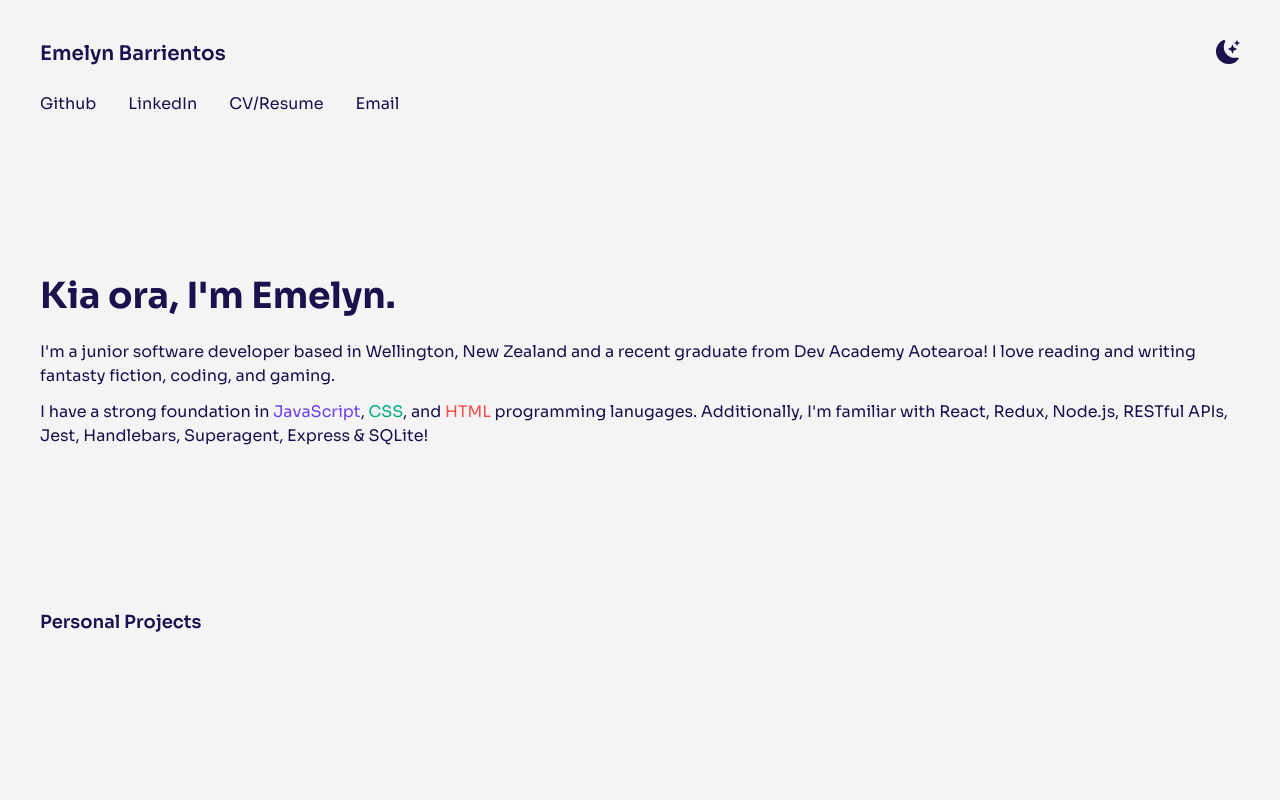
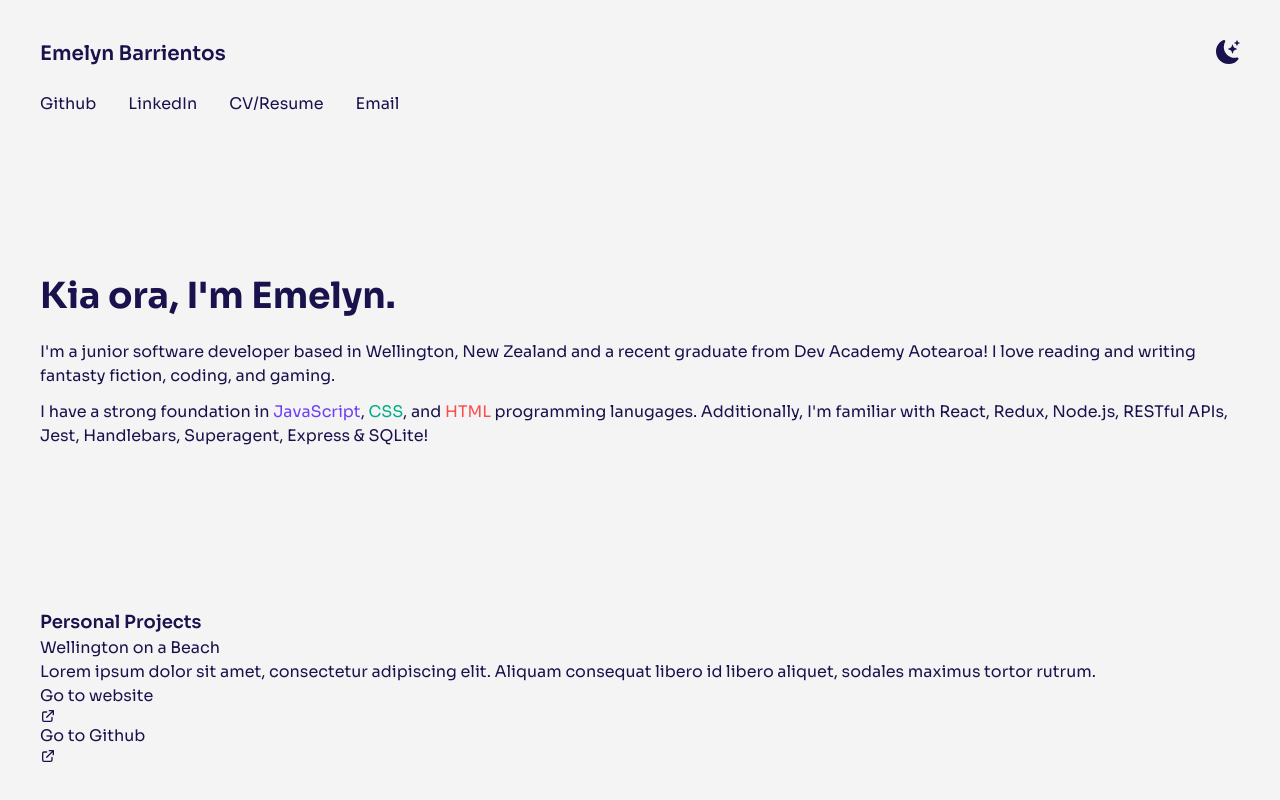
Before and after one commit to emelyn-barrientos/emelyn-barrientos-portfolio, a Next.js app: page / in a window 1280 px wide. Shown: the top 800 px of the page. Built offline with nearby package versions, Linux system fonts and the light colour scheme.

Commit message:
Add initial content for first project card

```diff
--- a/pages/index.js
+++ b/pages/index.js
@@ -1,5 +1,6 @@
 import Head from 'next/head'
 import { BsFillMoonStarsFill } from 'react-icons/bs'
+import { HiOutlineExternalLink } from 'react-icons/hi'
 
 export default function Home() {
   return (
@@ -77,6 +78,19 @@ export default function Home() {
 
         <section>
           <h3 className="text-lg font-semibold">Personal Projects</h3>
+
+          {/* PROJECT CARDS */}
+          <div>
+            <h4>Wellington on a Beach</h4>
+            <p>
+              Lorem ipsum dolor sit amet, consectetur adipiscing elit. Aliquam
+              consequat libero id libero aliquet, sodales maximus tortor rutrum.
+            </p>
+            <a>Go to website</a>
+            <HiOutlineExternalLink className=" flex justify-start" />
+            <a>Go to Github</a>
+            <HiOutlineExternalLink />
+          </div>
         </section>
       </main>
     </div>
```
